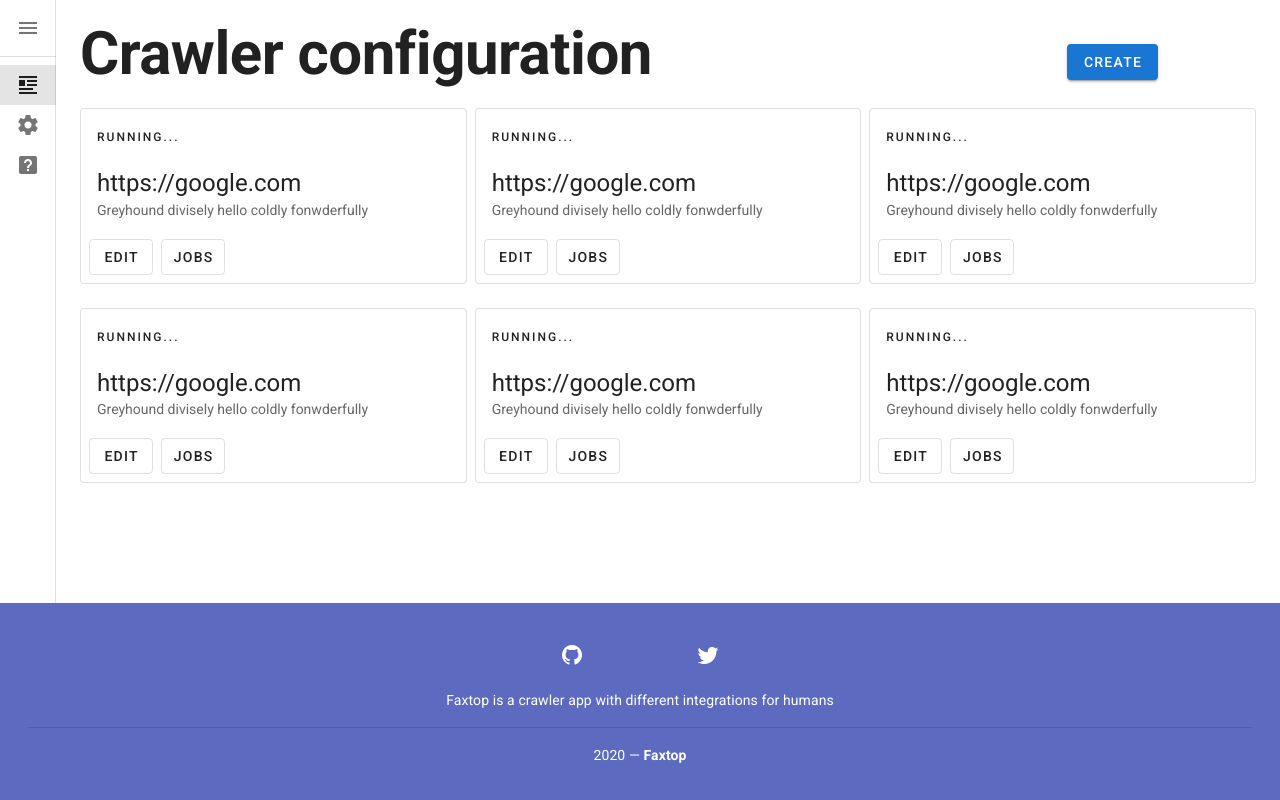
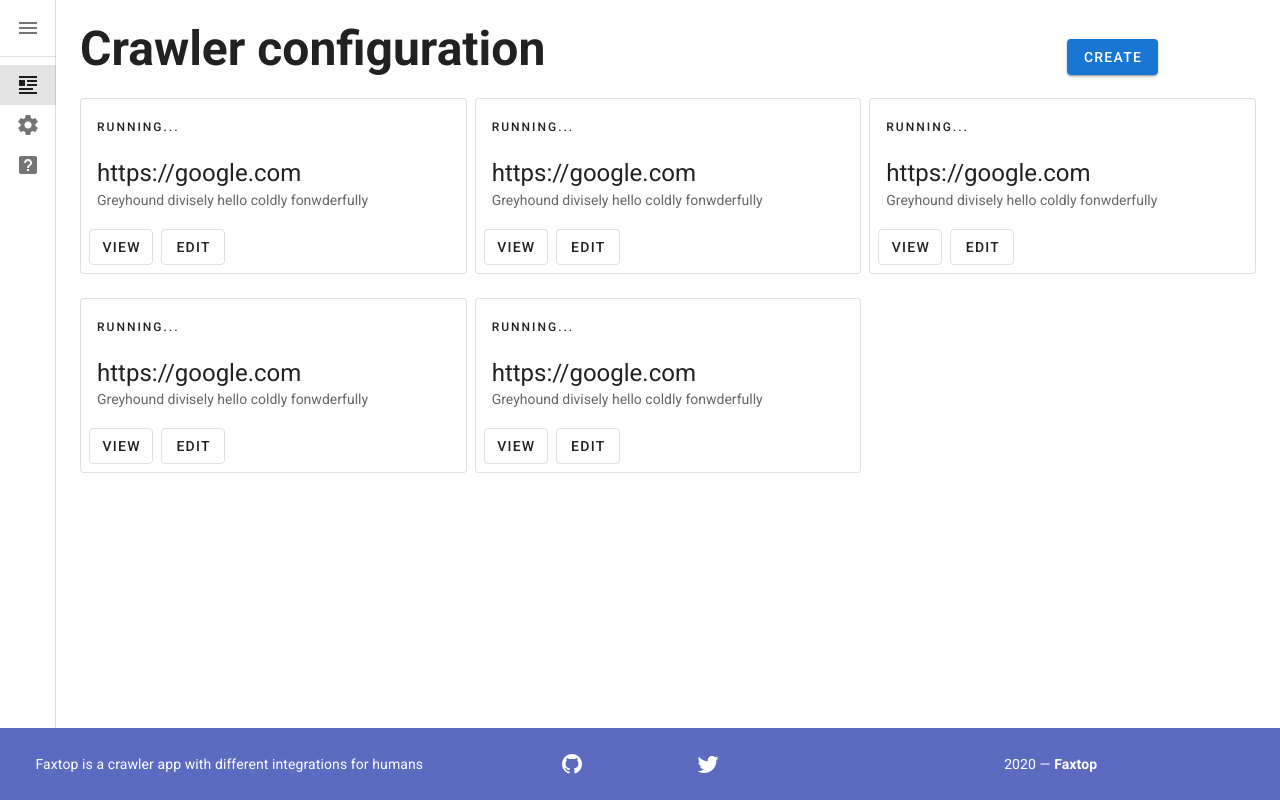
Before and after one commit to Metastasis/faxtop-ui, a Vue app: page /crawler in a window 1280 px wide. Built offline with nearby package versions, Linux system fonts and the light colour scheme.

Commit message:
Changed footer Refactored crawler views

```diff
--- a/src/components/Footer.vue
+++ b/src/components/Footer.vue
@@ -1,8 +1,17 @@
 <template>
   <v-footer app absolute class="indigo lighten-1">
     <v-container fluid>
-      <v-card flat tile class="indigo lighten-1 white--text text-center">
-        <v-card-text>
+      <v-row align="center" dense>
+        <v-col>
+          <v-card flat tile class="indigo lighten-1 text-center">
+            <v-card-text class="white--text pa-0">
+              Faxtop is a crawler app with different integrations for humans
+            </v-card-text>
+          </v-card>
+        </v-col>
+        <v-col>
+          <v-card flat tile class="indigo lighten-1 text-center pa-0">
+            <v-card-text class="pa-0">
               <v-btn
                 v-for="social in socials"
                 :key="social.icon"
@@ -15,17 +24,16 @@
                 </v-icon>
               </v-btn>
             </v-card-text>
-
-        <v-card-text class="white--text pt-0">
-          Faxtop is a crawler app with different integrations for humans
-        </v-card-text>
-
-        <v-divider></v-divider>
-
-        <v-card-text class="white--text">
+          </v-card>
+        </v-col>
+        <v-col>
+          <v-card flat tile class="indigo lighten-1 text-center">
+            <v-card-text class="white--text pa-0">
               {{ new Date().getFullYear() }} — <strong>Faxtop</strong>
             </v-card-text>
           </v-card>
+        </v-col>
+      </v-row>
     </v-container>
   </v-footer>
 </template>
--- a/src/views/crawler/Crawler.vue
+++ b/src/views/crawler/Crawler.vue
@@ -1,8 +1,8 @@
 <template>
-  <v-container>
-    <v-row>
+  <v-container fluid>
+    <v-row dense>
       <v-col class="mb-4">
-        <h1 class="display-2 font-weight-bold mb-3">
+        <h1 class="text-h5 text-md-h3 font-weight-bold mb-4">
           <v-btn icon medium @click="toList">
             <v-icon>mdi-chevron-left</v-icon>
           </v-btn>
@@ -28,7 +28,7 @@
             label="Config"
           ></v-textarea>
 
-          <v-btn :disabled="!valid" color="success" class="mr-4" type="submit">
+          <v-btn :disabled="!valid" color="success" type="submit">
             Submit
           </v-btn>
         </v-form>
--- a/src/views/crawler/List.vue
+++ b/src/views/crawler/List.vue
@@ -1,34 +1,34 @@
 <template>
   <v-container fluid>
     <v-row dense>
-      <v-col cols="12" sm="6" md="10">
-        <h1 class="text-h5 text-md-h2 font-weight-bold mb-4">
+      <v-col cols="12" sm="9" md="10">
+        <h1 class="text-h5 text-md-h3 font-weight-bold mb-4">
           Crawler configuration
         </h1>
       </v-col>
-      <v-col cols="12" sm="6" md="2" class="mb-4 mb-sm-0 align-self-auto align-self-md-center">
+      <v-col
+        cols="12"
+        sm="3"
+        md="2"
+        class="mb-4 mb-sm-0 align-self-auto align-self-md-center"
+      >
         <v-btn color="primary" elevation="2" @click="onCreate">Create</v-btn>
       </v-col>
     </v-row>
     <v-row dense>
       <v-col sm="12" md="4" class="sm-6 mb-4">
-        <crawl-item />
+        <crawl-item @edit="onEdit" />
       </v-col>
-      <v-col sm="12" md="4"  class="sm-6 mb-4">
-        <crawl-item />
-      </v-col>
-      <v-col sm="12" md="4"  class="sm-6 mb-4">
-        <crawl-item />
-      </v-col>
-    </v-row>
-    <v-row dense>
       <v-col sm="12" md="4" class="sm-6 mb-4">
         <crawl-item />
       </v-col>
-      <v-col sm="12" md="4"  class="sm-6 mb-4">
+      <v-col sm="12" md="4" class="sm-6 mb-4">
         <crawl-item />
       </v-col>
-      <v-col sm="12" md="4"  class="sm-6 mb-4">
+      <v-col sm="12" md="4" class="sm-6 mb-4">
+        <crawl-item />
+      </v-col>
+      <v-col sm="12" md="4" class="sm-6 mb-4">
         <crawl-item />
       </v-col>
     </v-row>
@@ -47,6 +47,9 @@ export default Vue.extend({
   methods: {
     onCreate() {
       this.$router.push('/crawler/213123');
+    },
+    onEdit(id: string) {
+      this.$router.push(`/crawler/${id}`);
     }
   }
 });
--- a/src/views/crawler/components/CrawlItem.vue
+++ b/src/views/crawler/components/CrawlItem.vue
@@ -16,10 +16,10 @@
 
     <v-card-actions>
       <v-btn outlined text>
+        View
+      </v-btn>
+      <v-btn outlined text @click="$emit('edit', '123123')">
         Edit
-      </v-btn>
-      <v-btn outlined text>
-        Jobs
       </v-btn>
     </v-card-actions>
   </v-card>
```
Lines whose indentation alone changed are shown as unchanged.
